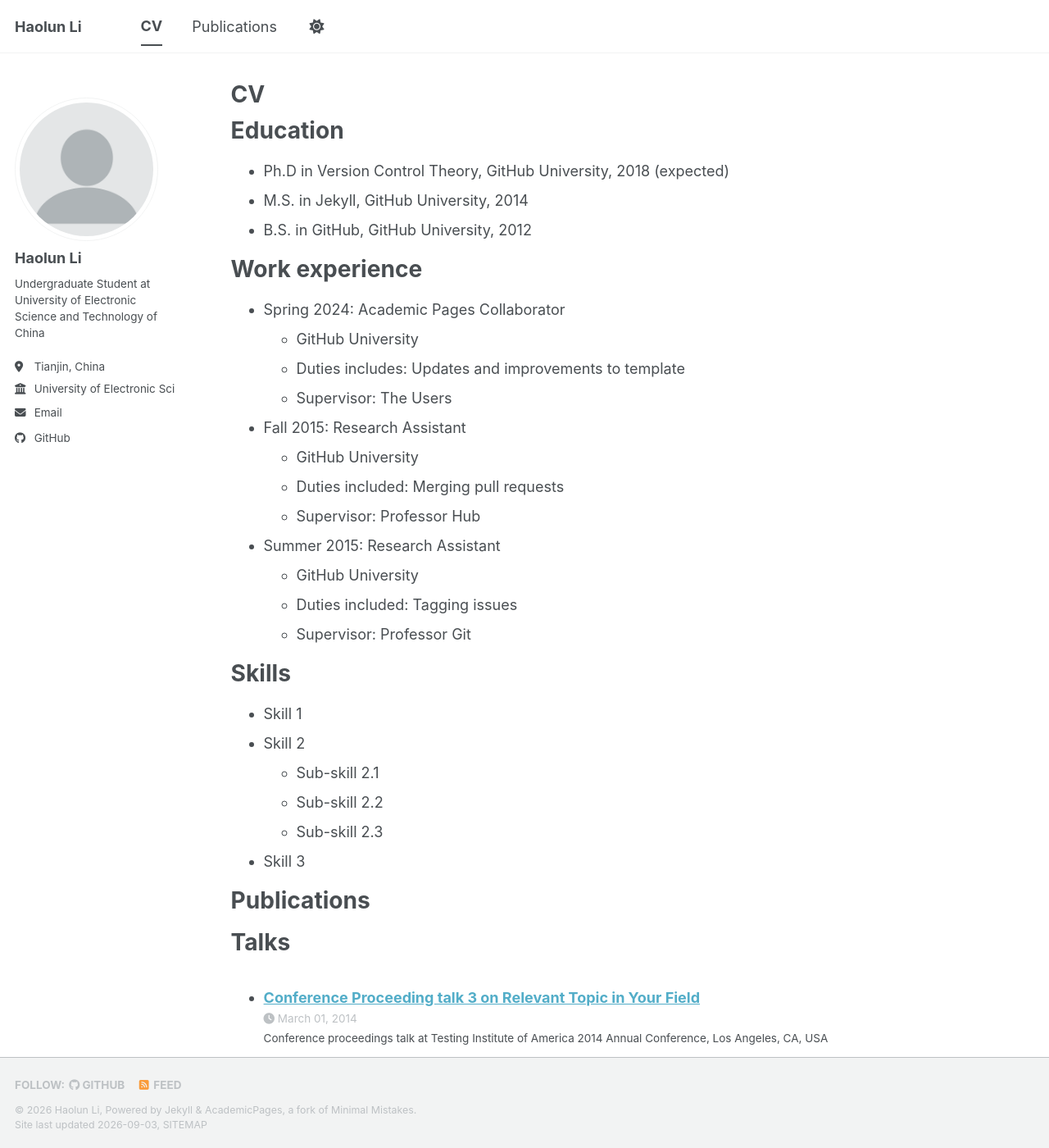
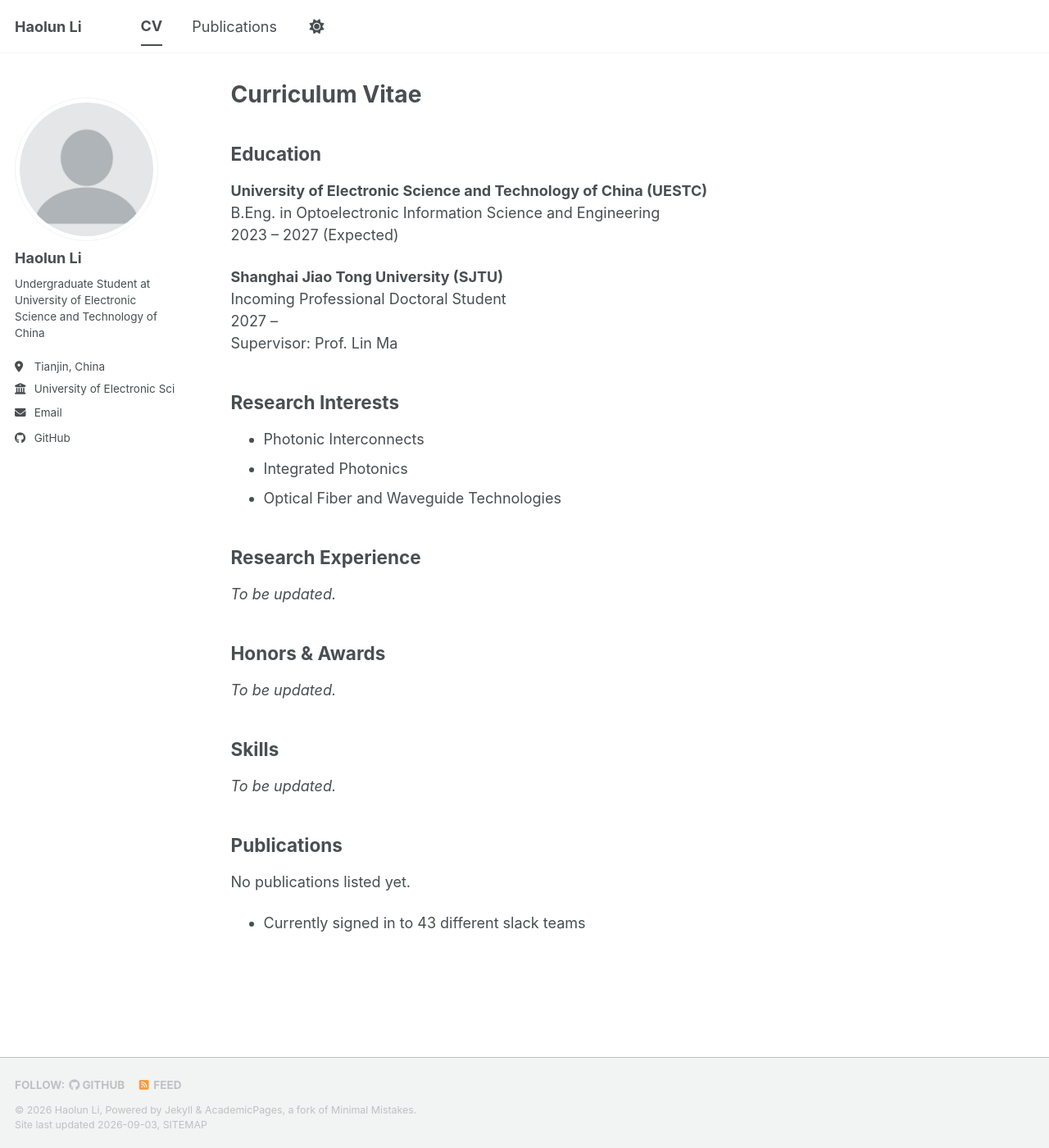
Before and after one commit to lihaolun201003/lihaolun201003.github.io, a Jekyll site: the page built from _pages/cv.md, in a window 1280 px wide and 1400 px high. Shown: the whole window at 82% size. Built offline with Jekyll 4.4.1, drawn with Linux system fonts in a browser that asks for light colours; a style sheet for code colours, icons or effects is not loaded; some of the changed text lies outside the part shown.

Commit message:
Update cv.md

```diff
--- a/_pages/cv.md
+++ b/_pages/cv.md
@@ -1,64 +1,50 @@
 ---
 layout: archive
-title: "CV"
+title: "Curriculum Vitae"
 permalink: /cv/
 author_profile: true
 redirect_from:
   - /resume
 ---
 
-{% include base_path %}
+## Education
 
-Education
-======
-* Ph.D in Version Control Theory, GitHub University, 2018 (expected)
-* M.S. in Jekyll, GitHub University, 2014
-* B.S. in GitHub, GitHub University, 2012
+**University of Electronic Science and Technology of China (UESTC)**
+B.Eng. in Optoelectronic Information Science and Engineering
+2023 – 2027 (Expected)
 
-Work experience
-======
-* Spring 2024: Academic Pages Collaborator
-  * GitHub University
-  * Duties includes: Updates and improvements to template
-  * Supervisor: The Users
+**Shanghai Jiao Tong University (SJTU)**
+Incoming Professional Doctoral Student
+2027 –
+Supervisor: Prof. Lin Ma
 
-* Fall 2015: Research Assistant
-  * GitHub University
-  * Duties included: Merging pull requests
-  * Supervisor: Professor Hub
+## Research Interests
 
-* Summer 2015: Research Assistant
-  * GitHub University
-  * Duties included: Tagging issues
-  * Supervisor: Professor Git
+- Photonic Interconnects
+- Integrated Photonics
+- Optical Fiber and Waveguide Technologies
 
-Skills
-======
-* Skill 1
-* Skill 2
-  * Sub-skill 2.1
-  * Sub-skill 2.2
-  * Sub-skill 2.3
-* Skill 3
+## Research Experience
 
-Publications
-======
-  <ul>{% for post in site.publications reversed %}
-    {% include archive-single-cv.html %}
-  {% endfor %}</ul>
+*To be updated.*
 
-Talks
-======
-  <ul>{% for post in site.talks reversed %}
-    {% include archive-single-talk-cv.html  %}
-  {% endfor %}</ul>
+## Honors & Awards
 
-Teaching
-======
-  <ul>{% for post in site.teaching reversed %}
-    {% include archive-single-cv.html %}
-  {% endfor %}</ul>
+*To be updated.*
 
-Service and leadership
-======
+## Skills
+
+*To be updated.*
+
+## Publications
+
+{% if site.publications.size > 0 %}
+<ul>
+{% for post in site.publications reversed %}
+  {% include archive-single-cv.html %}
+{% endfor %}
+</ul>
+{% else %}
+No publications listed yet.
+{% endif %}
 * Currently signed in to 43 different slack teams
```
